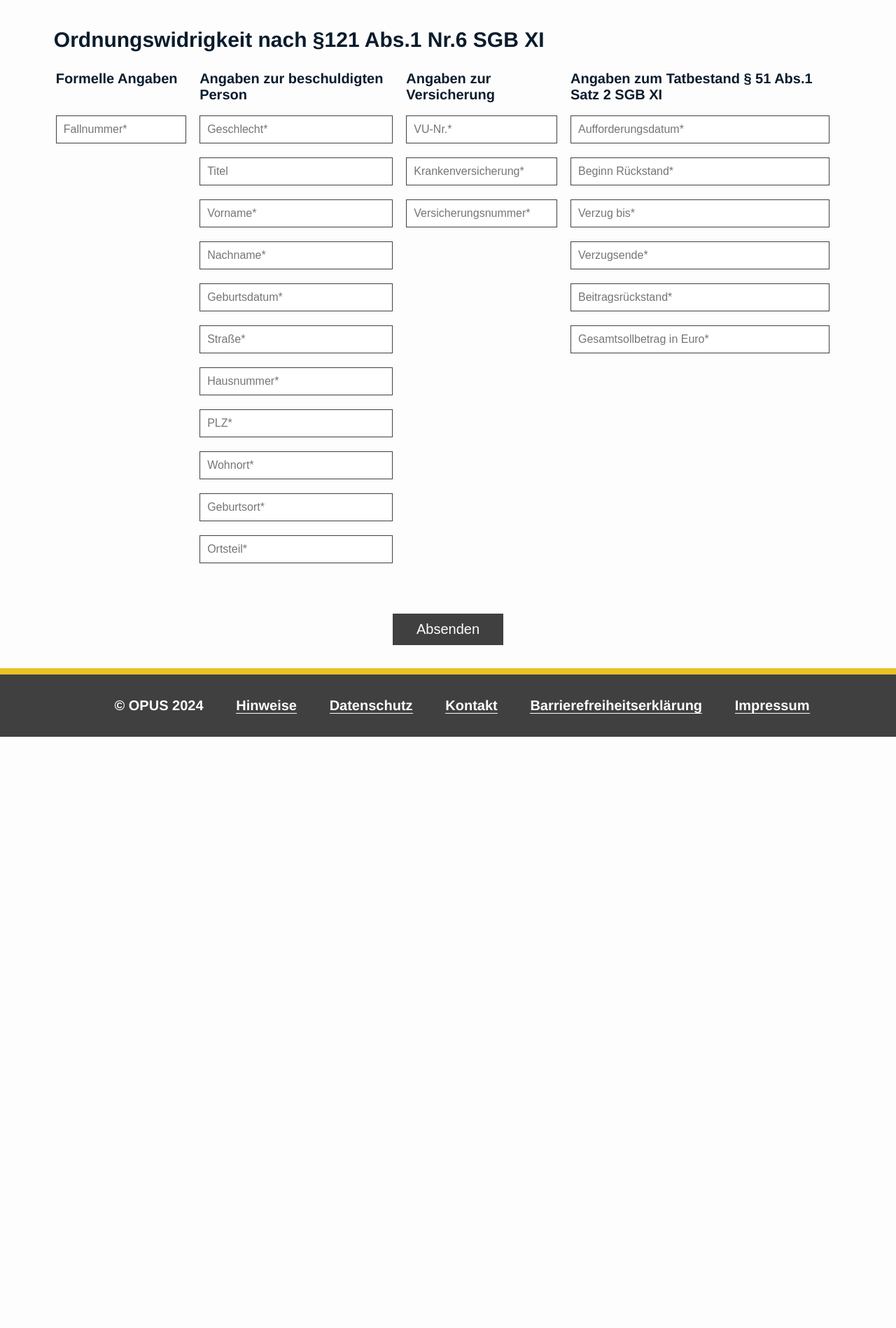
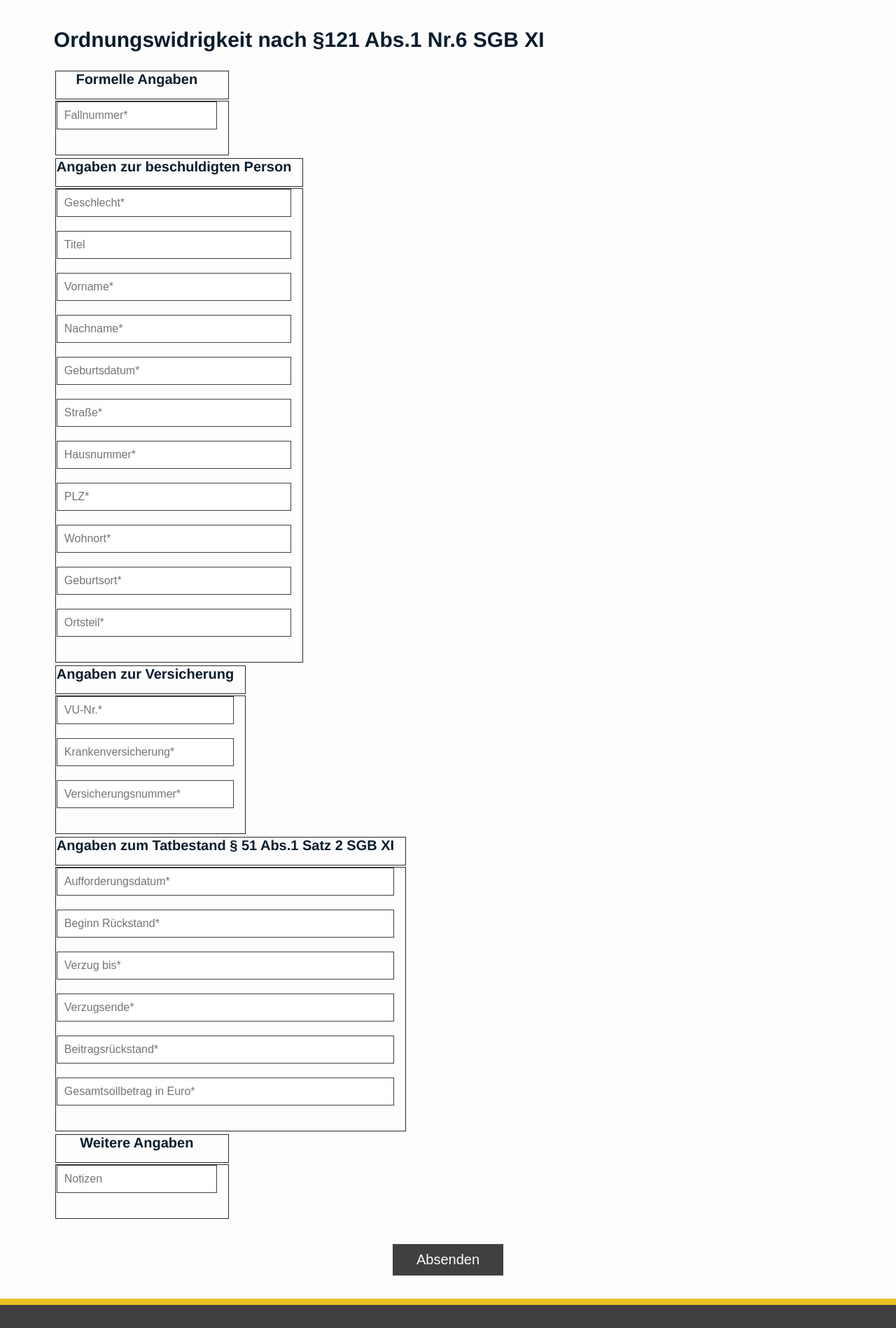
Before and after one commit to Cubemil/OPAS-User-Interface, a Vue app in the folder App/: page /ersterfassung in a window 1280 px wide. Shown: the part 282-2180 px from the top of the page at 70% size. Before the commit the page ends 1335 px from the top, so only its background shows below. Built offline with nearby package versions, Linux system fonts and the light colour scheme.

Commit message:
seperated sections + added one

```diff
--- a/App/src/components/Eingabeformular.vue
+++ b/App/src/components/Eingabeformular.vue
@@ -2,20 +2,19 @@
   <div class="container">
     <div class="input-form">
       <form @submit.prevent="handleSubmit">
+
         <h2 id="title">Ordnungswidrigkeit nach §121 Abs.1 Nr.6 SGB XI</h2>
 
-        <table class="input-fields">
-          <tr>
-            <th>Formelle Angaben</th>
-            <th>Angaben zur beschuldigten Person</th>
-            <th>Angaben zur Versicherung</th>
-            <th>Angaben zum Tatbestand § 51 Abs.1 Satz 2 SGB XI</th>
-          </tr>
-          <tr>
-            <td>
+        <table class="formelle-angaben">
+          <tr><th>Formelle Angaben</th></tr>
+          <tr><td>
             <input type="text" id="fallnummer" required v-model="fallnummer" placeholder="Fallnummer*">
-            </td>
-            <td>
+          </td></tr>
+        </table>
+
+        <table class="angaben-zur-beschuldigten-person">
+          <tr><th>Angaben zur beschuldigten Person</th></tr>
+          <tr><td>
             <input type="text" id="geschlecht" required v-model="geschlecht" placeholder="Geschlecht*">
             <input type="text" id="titel" v-model="titel" placeholder="Titel">
             <input type="text" id="vorname" required v-model="vorname" placeholder="Vorname*">
@@ -28,16 +27,24 @@
             <input type="text" id="wohnort" required v-model="wohnort" placeholder="Wohnort*">
             <input type="text" id="geburtsort" required v-model="geburtsort" placeholder="Geburtsort*">
             <input type="text" id="ortsteil" required v-model="ortsteil" placeholder="Ortsteil*">
-            </td>
-            <td>
+          </td></tr>
+        </table>
+
+        <table class="angaben-zur-versicherung">
+          <tr><th>Angaben zur Versicherung</th></tr>
+          <tr><td>
             <input type="text" id="vu-nr" required v-model="versicherungsunternehmensnummer"
                      placeholder="VU-Nr.*">
             <input type="text" id="krankenversicherung" required v-model="krankenversicherung"
                    placeholder="Krankenversicherung*">
             <input type="text" id="versicherungsnummer" required v-model="versicherungsnummer"
                    placeholder="Versicherungsnummer*">
-            </td>
-            <td>
+          </td></tr>
+        </table>
+
+        <table class="angaben-zum-tatbestand">
+          <tr><th>Angaben zum Tatbestand § 51 Abs.1 Satz 2 SGB XI</th></tr>
+          <tr><td>
               <span v-if="errorMessages.aufforderungsdatum" class="error-message">{{
                   errorMessages.aufforderungsdatum
                 }}</span>
@@ -59,8 +66,14 @@
                    placeholder="Beitragsrückstand*">
             <input type="number" min="0" id="gesamtsollbetrag" v-model="gesamtsollbetrag"
                    placeholder="Gesamtsollbetrag in Euro*">
-            </td>
-          </tr>
+          </td></tr>
+        </table>
+
+        <table class="weitere-angaben">
+          <tr><th>Weitere Angaben</th></tr>
+          <tr><td>
+            <input type="text" id="notizen" placeholder="Notizen">
+          </td></tr>
         </table>
 
         <div class="submit-and-response">
@@ -69,7 +82,6 @@
         </div>
 
       </form>
-
     </div>
   </div>
 </template>
@@ -189,14 +201,11 @@ export default {
   margin: 0;
 }
 
-.input-fields, th, td {
-  text-align: left;
-}
-
 th, td {
   padding-top: 0;
   padding-bottom: 16px;
   padding-right: 16px;
+  border: 1px solid #292929;
 }
 
 th {
@@ -209,6 +218,13 @@ td {
 
 form {
   background: #fdfdfd;
+}
+
+textarea {
+  font-size: 16px;
+  font-family: Avenir, Helvetica, Arial, sans-serif;
+  font-weight: normal;
+  border: 1px solid #404040;
 }
 
 label {
```
Lines whose indentation alone changed are shown as unchanged.
